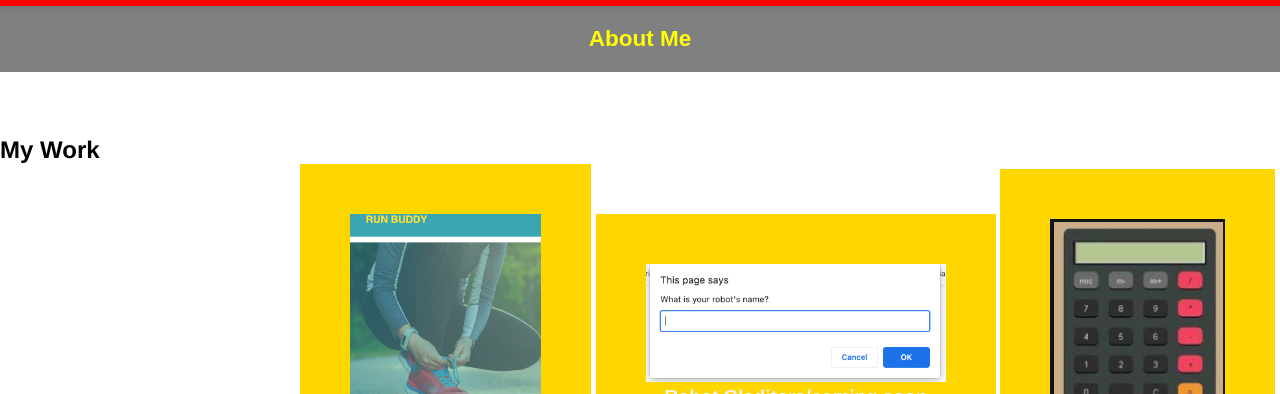
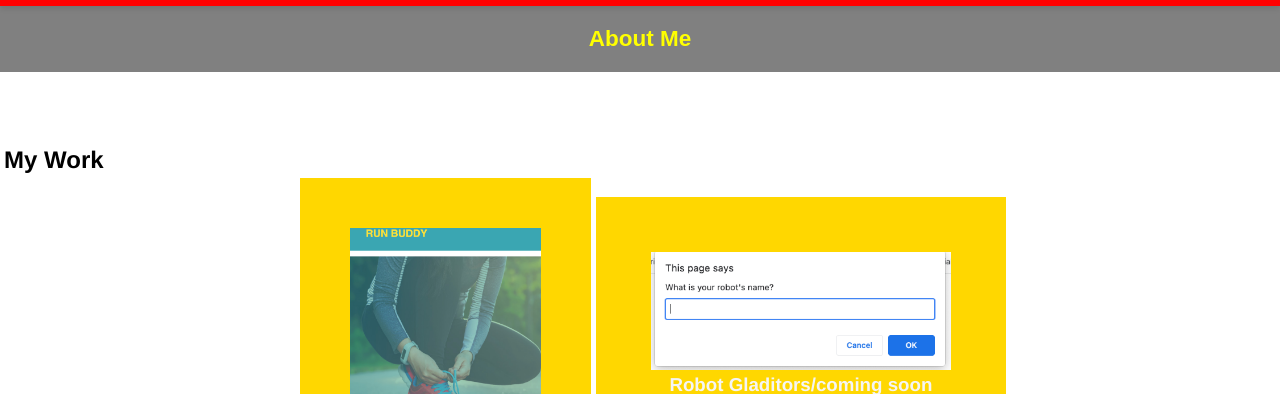
Before and after one commit to CarlitosDavid/Portfolio-Starter, a plain HTML site: page index.html in a window 1280 px wide. Shown: the part 74-468 px from the top of the page. Drawn offline with Linux system fonts and the light colour scheme.

Commit message:
got project section sin line with css

```diff
--- a/assest/portfolio.css
+++ b/assest/portfolio.css
@@ -81,9 +81,16 @@ header h1 {
     background-color: #555;
 }
 
+.work {
+    padding: 4px;
+   flex-direction: column;
+   margin-top: 70px;
+}
+
 .projects {
     padding: 32px 0;
     margin-top: 2rem;
+    display: inline;
 
 }
 
@@ -101,24 +108,28 @@ header h1 {
     background-color: gold;
     color: whitesmoke;
     text-align: center;
+    display: inline-block;
     flex-direction: column;
-    display: inline-block;
+    text-decoration-color: black;
+    display:inline-table;
 
 }
 
 .run-buddy-snap img {
     max-height: 200px;
+
 }
 
 .robot-gladitors {
     margin-bottom: 20px;
-    padding: 50px;
+    padding: 55px;
     height: 300px;
     background-color: gold;
     color: whitesmoke;
     text-align: center;
+    display: inline-block;
     flex-direction: column;
-    display: inline-block;
+
 }
 
 .robot-gladitors img {
@@ -135,6 +146,7 @@ header h1 {
     text-align: center;
     flex-direction: column;
     display: inline-block;
+    display:inline-table;
 }
 
 .calculator img {
@@ -170,7 +182,7 @@ footer h2 {
 footer div {
     float: right;
     line-height: 1.5;
-    text-align: right;
+
 }
 
 footer a {
```
Also changed, not shown: 1 other file.
